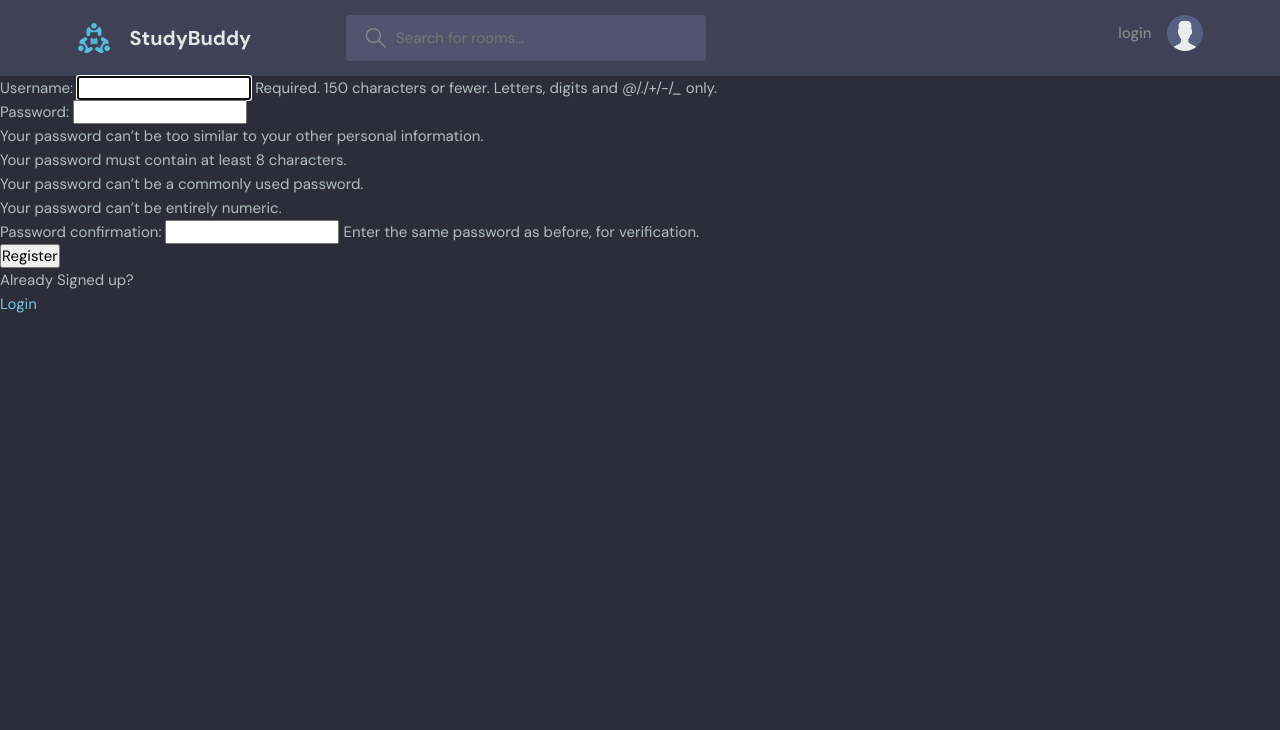
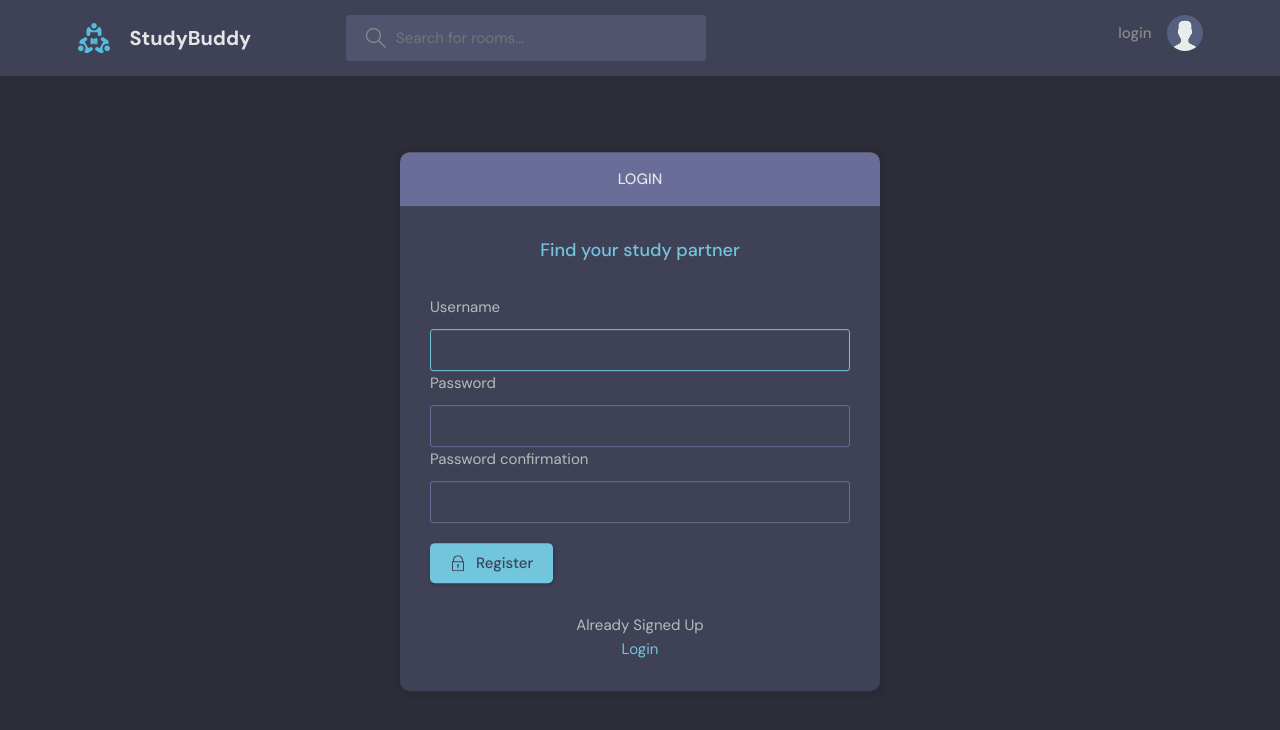
Before and after one commit to Sam-Radnus/Django-Tutorial, a Django app: page /register/ in a window 1280 px wide. Shown: the top 730 px of the page. Run offline with Django 4.2, Linux system fonts and the light colour scheme.

Commit message:
Updated Login and Register Pages

```diff
--- a/base/forms.py
+++ b/base/forms.py
@@ -1,8 +1,14 @@
 from django.forms import ModelForm
 from .models import Room
+from django.contrib.auth.models import User
 
 class RoomForm(ModelForm):
     class Meta:
          model=Room
          fields ='__all__'
          exclude =['host','participants']
+
+class UserForm(ModelForm):
+    class Meta:
+        model=User
+        fields=['username','email']
--- a/base/templates/base/activity_component.html
+++ b/base/templates/base/activity_component.html
@@ -17,7 +17,7 @@
           @{{message.user}}
           <span>{{message.created|timesince}}</span>
         </p>
-      </a>'
+      </a>
       {% if request.user == message.user %}
       <div class="roomListRoom__actions">
         <a href="{% url 'delete-message' message.id%}">
--- a/base/templates/base/login_register.html
+++ b/base/templates/base/login_register.html
@@ -1,44 +1,108 @@
 {% extends 'main.html' %}
-<!DOCTYPE html>
-<html lang="en">
-<head>
-  <title>Hello, world!</title>
-  <meta charset="UTF-8" />
-  <meta name="viewport" content="width=device-width,initial-scale=1" />
-  <meta name="description" content="" />
-  <link rel="stylesheet" type="text/css" href="style.css" />
-</head>
 {% block content %}
-<body>
+    <main class="auth layout">
+      {% if page == 'login' %}
+      <div class="container">
+        <div class="layout__box">
+          <div class="layout__boxHeader">
+            <div class="layout__boxTitle">
+              <h3>Login</h3>
+            </div>
+          </div>
+          <div class="layout__body">
+            <h2 class="auth__tagline">Find your study partner</h2>
 
-  {%  if page == 'login' %}
-  <div>
-    <form method="POST" action="">
+            <form class="form" action="" method="POST">
               {% csrf_token %}
-      <label>Username:</label>
-      <input type="text" name="username" placeholder="Enter Username"/>
+              <div class="form__group form__group">
+                <label for="room_name">Username</label>
+                <input id="username" name="username" type="username" placeholder="e.g. dennis_ivy" />
+              </div>
+              <div class="form__group">
+                <label for="password">Password</label>
+                <input
+                  id="password"
+                  name="password"
+                  type="password"
+                  placeholder="&bull;&bull;&bull;&bull;&bull;&bull;&bull;&bull;"
+                />
+              </div>
 
-      <input type="password" name="password" placeholder="Enter Password"/>
-      <input type="submit" value="login"/>
+              <button class="btn btn--main" type="submit">
+                <svg
+                  version="1.1"
+                  xmlns="http://www.w3.org/2000/svg"
+                  width="32"
+                  height="32"
+                  viewBox="0 0 32 32"
+                >
+                  <title>lock</title>
+                  <path
+                    d="M27 12h-1v-2c0-5.514-4.486-10-10-10s-10 4.486-10 10v2h-1c-0.553 0-1 0.447-1 1v18c0 0.553 0.447 1 1 1h22c0.553 0 1-0.447 1-1v-18c0-0.553-0.447-1-1-1zM8 10c0-4.411 3.589-8 8-8s8 3.589 8 8v2h-16v-2zM26 30h-20v-16h20v16z"
+                  ></path>
+                  <path
+                    d="M15 21.694v4.306h2v-4.306c0.587-0.348 1-0.961 1-1.694 0-1.105-0.895-2-2-2s-2 0.895-2 2c0 0.732 0.413 1.345 1 1.694z"
+                  ></path>
+                </svg>
+
+                Login
+              </button>
             </form>
-    <p>Haven't Signed up yet?</p>
-    <a href="{% url 'register' %}">Sign Up </a>
 
+            <div class="auth__action">
+              <p>Haven't signed up yet?</p>
+              <a href="{% url 'register' %}" class="btn btn--link">Sign Up</a>
+            </div>
+          </div>
+        </div>
       </div>
       {% else %}
-  <div>
-    <form method="POST" action="">
+      <div class="container">
+        <div class="layout__box">
+          <div class="layout__boxHeader">
+            <div class="layout__boxTitle">
+              <h3>Login</h3>
+            </div>
+          </div>
+          <div class="layout__body">
+            <h2 class="auth__tagline">Find your study partner</h2>
+
+            <form class="form" action="" method="POST">
               {% csrf_token %}
-      {{form.as_p}}
-      <input type="submit" value="Register"/>
+              <div class="form__group form__group">
+                {% for field in form %}
+                <label>{{field.label}}</label>
+                 {{field}}
+                {% endfor %}
+              </div>
+              <button class="btn btn--main" type="submit">
+                <svg
+                  version="1.1"
+                  xmlns="http://www.w3.org/2000/svg"
+                  width="32"
+                  height="32"
+                  viewBox="0 0 32 32"
+                >
+                  <title>lock</title>
+                  <path
+                    d="M27 12h-1v-2c0-5.514-4.486-10-10-10s-10 4.486-10 10v2h-1c-0.553 0-1 0.447-1 1v18c0 0.553 0.447 1 1 1h22c0.553 0 1-0.447 1-1v-18c0-0.553-0.447-1-1-1zM8 10c0-4.411 3.589-8 8-8s8 3.589 8 8v2h-16v-2zM26 30h-20v-16h20v16z"
+                  ></path>
+                  <path
+                    d="M15 21.694v4.306h2v-4.306c0.587-0.348 1-0.961 1-1.694 0-1.105-0.895-2-2-2s-2 0.895-2 2c0 0.732 0.413 1.345 1 1.694z"
+                  ></path>
+                </svg>
+
+               Register
+              </button>
             </form>
-      <p>Already Signed up?</p>
+
+            <div class="auth__action">
+              <p>Already Signed Up</p>
               <a href="{% url 'login' %}">Login</a>
-
-
+            </div>
+          </div>
+        </div>
       </div>
       {% endif %}
-
-</body>
+    </main>
 {% endblock content %}
-</html>
--- a/base/templates/base/room.html
+++ b/base/templates/base/room.html
@@ -111,7 +111,11 @@
             </div>
           </div>
           <div class="room__message">
-            <form action="#"><input name="" placeholder="Write your message here..." /></form>
+
+            <form action="" method="POST">
+              {% csrf_token %}
+              <input name="body" placeholder="Write your message here..." />
+            </form>
           </div>
         </div>
         <!-- Room End -->
--- a/base/views.py
+++ b/base/views.py
@@ -1,3 +1,4 @@
+from re import L
 from urllib.request import Request
 from django.shortcuts import render,redirect
 from django.db.models import Q
@@ -8,7 +9,7 @@ from django.contrib.auth import authenticate,login,logout
 from django.contrib import messages
 from django.contrib.auth.forms import UserCreationForm
 from .models import Room,Topic,Message
-from .forms import RoomForm
+from .forms import RoomForm,UserForm
 # Create your views here.
 
 
@@ -25,13 +26,14 @@ def loginPage(request):
 
 
     if request.method=='POST':
-        username=request.POST.get('username')
-        password=request.POST.get('password')
+        username = request.POST.get('username')
+        password = request.POST.get('password')
         try:
             user=User.objects.get(username=username)
         except:
            messages.error(request, 'User does not exist')
         user=authenticate(request,username=username,password=password)
+        print(user)
         if user is not None:
             login(request,user)
             return redirect('home')
@@ -158,4 +160,13 @@ def deleteMessage(request,pk):
 
 @login_required(login_url='login')
 def updateUser(request):
-    return render(request,'base/update_user.html')
+    user=request.user
+    form=UserForm(instance=user)
+
+    if request.method=='POST':
+        form=UserForm(request.POST,instance=user)
+        if form.is_valid():
+            form.save()
+
+            return  redirect ('user-profile',pk=user.id)
+    return render(request,'base/update_user.html',{'form':form})
```
Also changed, not shown: base/templates/base/delete.html (+37 -20 lines), base/templates/base/delete_old.html (added, +23 -0 lines), base/templates/base/login_register_old.html (added, +44 -0 lines), base/templates/base/update_user.html (+5 -4 lines), db.sqlite3. Lines whose indentation alone changed are shown as unchanged.
